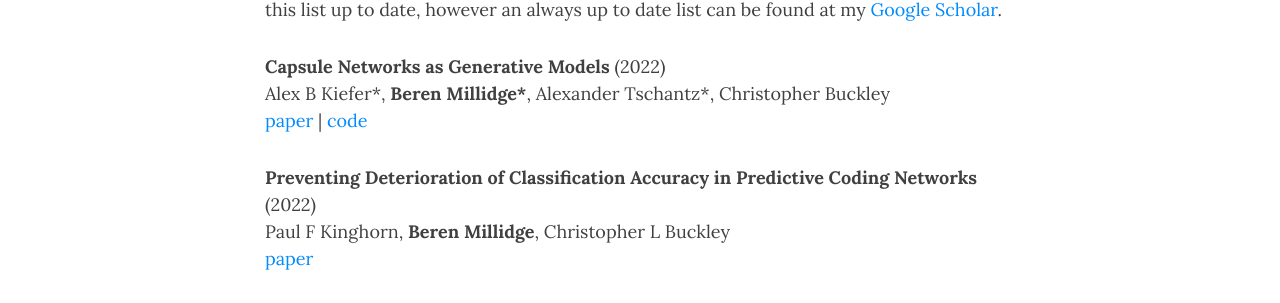
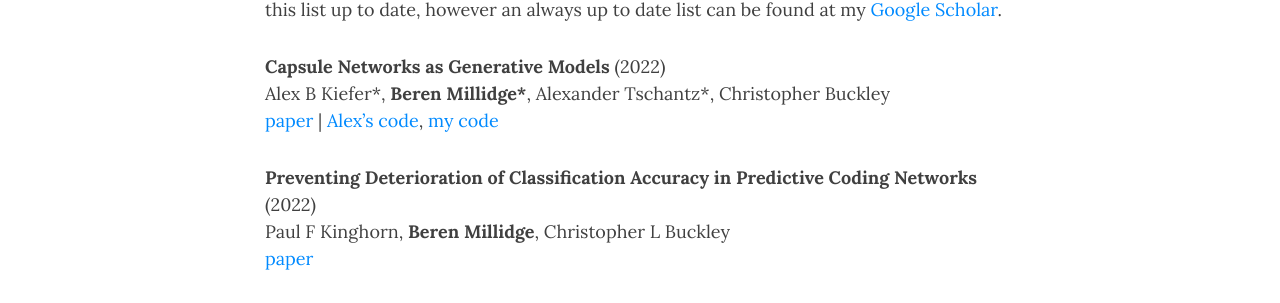
Before and after one commit to BerenMillidge/BerenMillidge.github.io, a Jekyll site: the page built from publications.md, in a window 1280 px wide and 900 px high. Shown: the part 309-612 px from the top of the window. Built offline with Jekyll 4.4.1, drawn with Linux system fonts in a browser that asks for light colours; nearby versions of some CDN libraries.

Commit message:
Update publications.md

```diff
--- a/publications.md
+++ b/publications.md
@@ -5,7 +5,7 @@
 
 Here is a list of my current publications (* means equal contribution). I will try to keep this list up to date, however an always up to date list can be found at my [Google Scholar](https://scholar.google.com/citations?user=3GGkFTkAAAAJ&hl=en&oi=ao).
 
-**Capsule Networks as Generative Models** (2022) <br /> Alex B Kiefer\*, **Beren Millidge\***, Alexander Tschantz\*, Christopher Buckley  <br /> [paper](https://arxiv.org/pdf/2209.02567.pdf) \| [code](https://github.com/BerenMillidge/Sparse_Routing)
+**Capsule Networks as Generative Models** (2022) <br /> Alex B Kiefer\*, **Beren Millidge\***, Alexander Tschantz\*, Christopher Buckley  <br /> [paper](https://arxiv.org/pdf/2209.02567.pdf) \| [Alex's code](https://github.com/exilefaker/capsnet-experiments),  [my code](https://github.com/BerenMillidge/Sparse_Routing)
 
 **Preventing Deterioration of Classification Accuracy in Predictive Coding Networks** (2022) <br /> Paul F Kinghorn, **Beren Millidge**, Christopher L Buckley <br /> [paper](https://arxiv.org/pdf/2208.07114.pdf)
 
```
